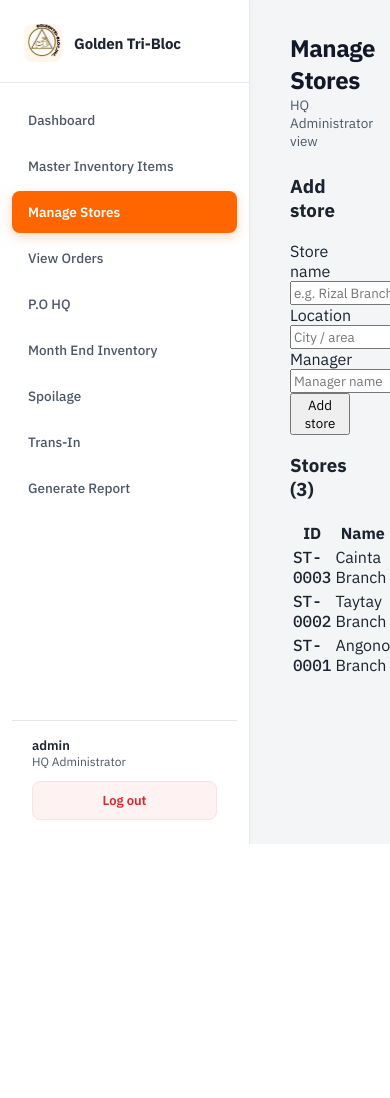
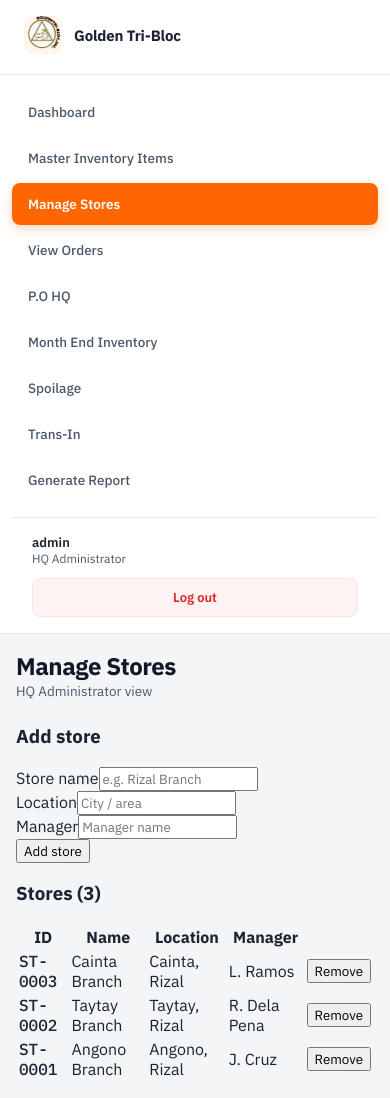
Before and after one commit to kviernes255lfi-a11y/GTBI-Multi-Store-Ordering-System, a Flask app: page /admin/stores in a window 390 px wide. Before the commit the page ends 844 px from the top, so only its background shows below. Run offline with Flask 3, Linux system fonts and the light colour scheme; a user stored in the database is signed in; data comes from the database, SQL or seed files in the repository.

Commit message:
Update style.css

```diff
--- a/static/css/style.css
+++ b/static/css/style.css
@@ -300,3 +300,30 @@ nav a.active{background:#FF6600;color:#ffffff;font-weight:600;box-shadow: 0 4px
   font-weight: 700;
   font-family: 'IBM Plex Mono', monospace;
 }
+
+/* ---------- MOBILE RESPONSIVE FIXES ---------- */
+@media (max-width: 768px) {
+  .shell {
+    flex-direction: column;
+  }
+
+  .sidebar {
+    width: 100%;
+    height: auto;
+    padding: 16px 0;
+    border-right: none;
+    border-bottom: 1px solid var(--line);
+  }
+
+  .main {
+    padding: 16px;
+  }
+
+  .custom-stat-row {
+    grid-template-columns: 1fr;
+  }
+
+  .order-meta-box, .items-grid {
+    grid-template-columns: 1fr;
+  }
+}
```
